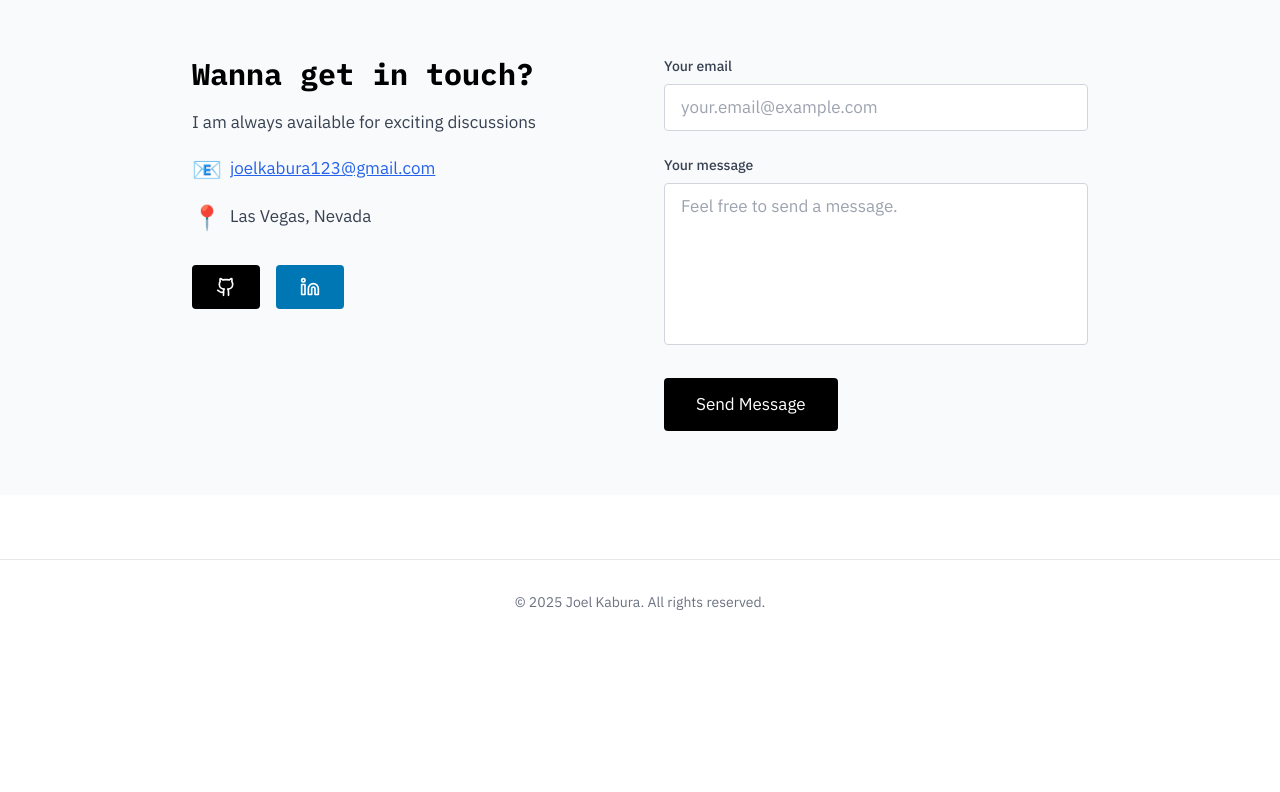
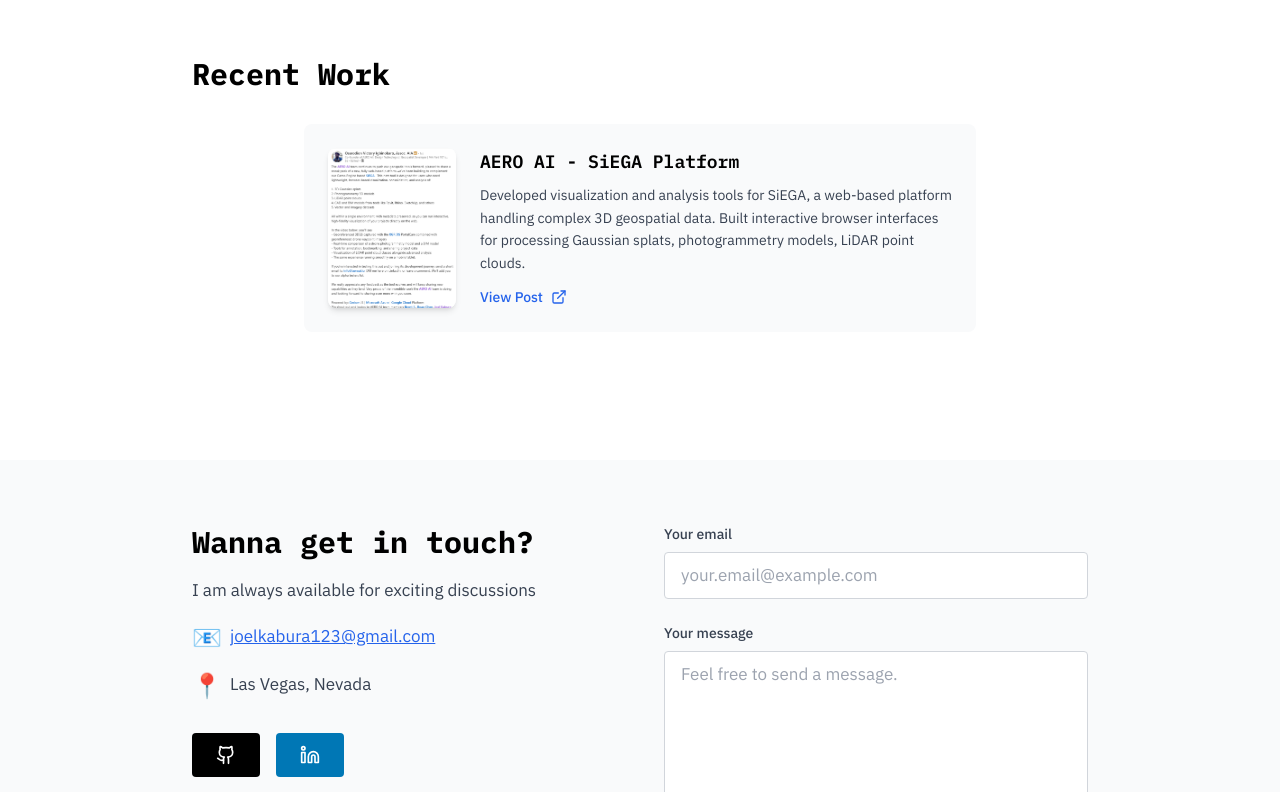
Before and after one commit to joelkab/Joel-portfolio, a Next.js app: page / in a window 1280 px wide. Shown: the part 2874-3666 px from the top of the page. Before the commit the page ends 3518 px from the top, so only its background shows below. Built offline with nearby package versions, Linux system fonts and the light colour scheme.

Commit message:
Added a "Most recent"section

```diff
--- a/src/app/page.tsx
+++ b/src/app/page.tsx
@@ -4,6 +4,7 @@ import MinimalistHero from '@/components/sections/MinimalistHero'
 import MinimalistExperience from '@/components/sections/MinimalistExperience'
 import MinimalistProjects from '@/components/sections/MinimalistProjects'
 import MinimalistShowcase from '@/components/sections/MinimalistShowcase'
+import MinimalistRecentWork from '@/components/sections/MinimalistRecentWork'
 import MinimalistContact from '@/components/sections/MinimalistContact'
 import ProgressPanel from '@/components/ProgressPanel'
 
@@ -30,7 +31,9 @@ export default function Home() {
           <MinimalistShowcase />
         </section>
 
-        {/* Future section placeholder - add your content here */}
+        <section id="recent-work">
+          <MinimalistRecentWork />
+        </section>
 
         <section id="contact">
           <MinimalistContact />
--- /dev/null
+++ b/src/components/sections/MinimalistRecentWork.tsx
@@ -0,0 +1,74 @@
+'use client'
+
+import { useEffect, useRef, useState } from 'react'
+import Image from 'next/image'
+import { ExternalLink } from 'lucide-react'
+
+export default function MinimalistRecentWork() {
+  const [isVisible, setIsVisible] = useState(false)
+  const sectionRef = useRef<HTMLElement>(null)
+
+  useEffect(() => {
+    const observer = new IntersectionObserver(
+      ([entry]) => {
+        if (entry.isIntersecting) {
+          setIsVisible(true)
+        }
+      },
+      { threshold: 0.3 }
+    )
+
+    if (sectionRef.current) {
+      observer.observe(sectionRef.current)
+    }
+
+    return () => observer.disconnect()
+  }, [])
+
+  return (
+    <section ref={sectionRef} className="py-16 px-8 lg:px-32 my-16">
+      <div className="max-w-4xl mx-auto">
+        <div className={`transition-all duration-1000 ${isVisible ? 'opacity-100 translate-y-0' : 'opacity-0 translate-y-10'}`}>
+          <h2 className="text-3xl font-bold mb-8 text-black">Recent Work</h2>
+        </div>
+
+        <div className={`transition-all duration-1000 ${isVisible ? 'opacity-100 translate-y-0' : 'opacity-0 translate-y-10'}`}>
+          <a
+            href="https://www.linkedin.com/posts/ugcPost-7402754878621859841-cMAm?utm_source=share&utm_medium=member_desktop&rcm=ACoAADk6UpsBlHnXOn64WeJLQF2Iwh7NXsYQw24"
+            target="_blank"
+            rel="noopener noreferrer"
+            className="block group"
+          >
+            <div className="flex gap-6 items-start bg-gray-50 rounded-lg p-6 hover:bg-gray-100 transition-colors duration-300 max-w-2xl mx-auto">
+              {/* Image */}
+              <div className="flex-shrink-0 w-32 h-40 overflow-hidden rounded-lg shadow-md">
+                <Image
+                  src="/images/Mostrecentwork.png"
+                  alt="AERO AI LinkedIn Post"
+                  width={150}
+                  height={190}
+                  className="w-full h-full object-cover group-hover:scale-[1.05] transition-transform duration-300"
+                  priority
+                />
+              </div>
+
+              {/* Content */}
+              <div className="flex-1 flex flex-col justify-between">
+                <div>
+                  <h3 className="text-lg font-semibold text-black mb-2">AERO AI - SiEGA Platform</h3>
+                  <p className="text-gray-700 text-sm leading-relaxed mb-3">
+                    Developed visualization and analysis tools for SiEGA, a web-based platform handling complex 3D geospatial data. Built interactive browser interfaces for processing Gaussian splats, photogrammetry models, LiDAR point clouds.
+                  </p>
+                </div>
+                <div className="flex items-center gap-2 text-blue-600 group-hover:text-blue-700">
+                  <span className="text-sm font-medium">View Post</span>
+                  <ExternalLink size={16} />
+                </div>
+              </div>
+            </div>
+          </a>
+        </div>
+      </div>
+    </section>
+  )
+}
```
Also changed, not shown: public/images/Mostrecentwork.png (added).
